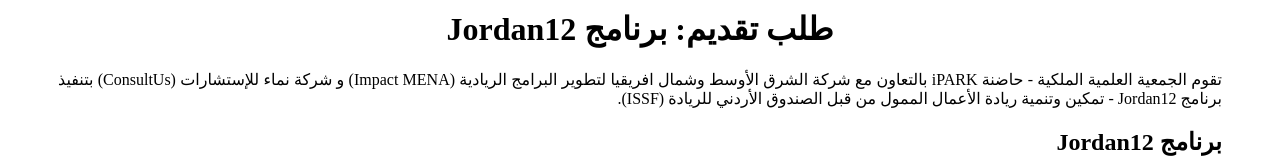
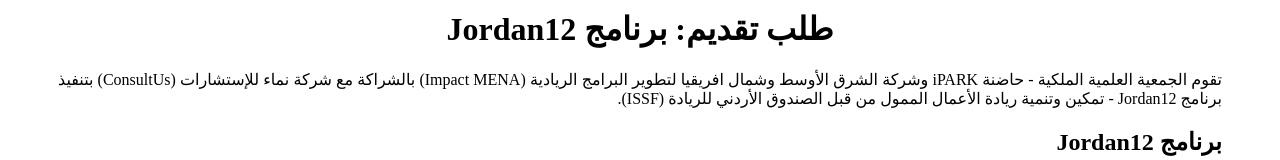
Before and after one commit to iPARK-Jordan-Innovation-Catalyst/Jordan12-ar, a plain HTML site: page index.html in a window 1280 px wide. Shown: the part 269-429 px from the top of the page. Drawn offline with Linux system fonts and the light colour scheme.

Commit message:
Add files via upload
V2.0

```diff
--- a/index.html
+++ b/index.html
@@ -8,7 +8,7 @@
 <body class="arabic">
 <img src="JORDAN-12.png">
 <h1 class="center">طلب تقديم: برنامج Jordan12</h1>
-<p>تقوم الجمعية العلمية الملكية - حاضنة iPARK بالتعاون مع شركة الشرق الأوسط وشمال افريقيا لتطوير البرامج الريادية (Impact MENA) و شركة نماء للإستشارات (ConsultUs) بتنفيذ برنامج Jordan12 - تمكين وتنمية ريادة الأعمال الممول من قبل الصندوق الأردني للريادة (ISSF).</p>
+<p>تقوم الجمعية العلمية الملكية - حاضنة iPARK وشركة الشرق الأوسط وشمال افريقيا لتطوير البرامج الريادية (Impact MENA) بالشراكة مع شركة نماء للإستشارات (ConsultUs) بتنفيذ برنامج Jordan12 - تمكين وتنمية ريادة الأعمال الممول من قبل الصندوق الأردني للريادة (ISSF).</p>
 <h2>برنامج Jordan12</h2>
 <p>تم تصميم البرنامج لحل الفجوات في النظام البيئي للريادة والابتكار والاستثمار المغامر في الأردن عن طريق تقديم خدمات مترابطة لدعم الشركات الناشئة والشركات الصغيرة والمتوسطة وذلك لتحقيق أثر إيجابي على الاقتصاد الوطني وسوق العمل.</p>
 <p><strong>ينقسم البرنامج إلى مسارين رئيسيين:</strong></p>
```
